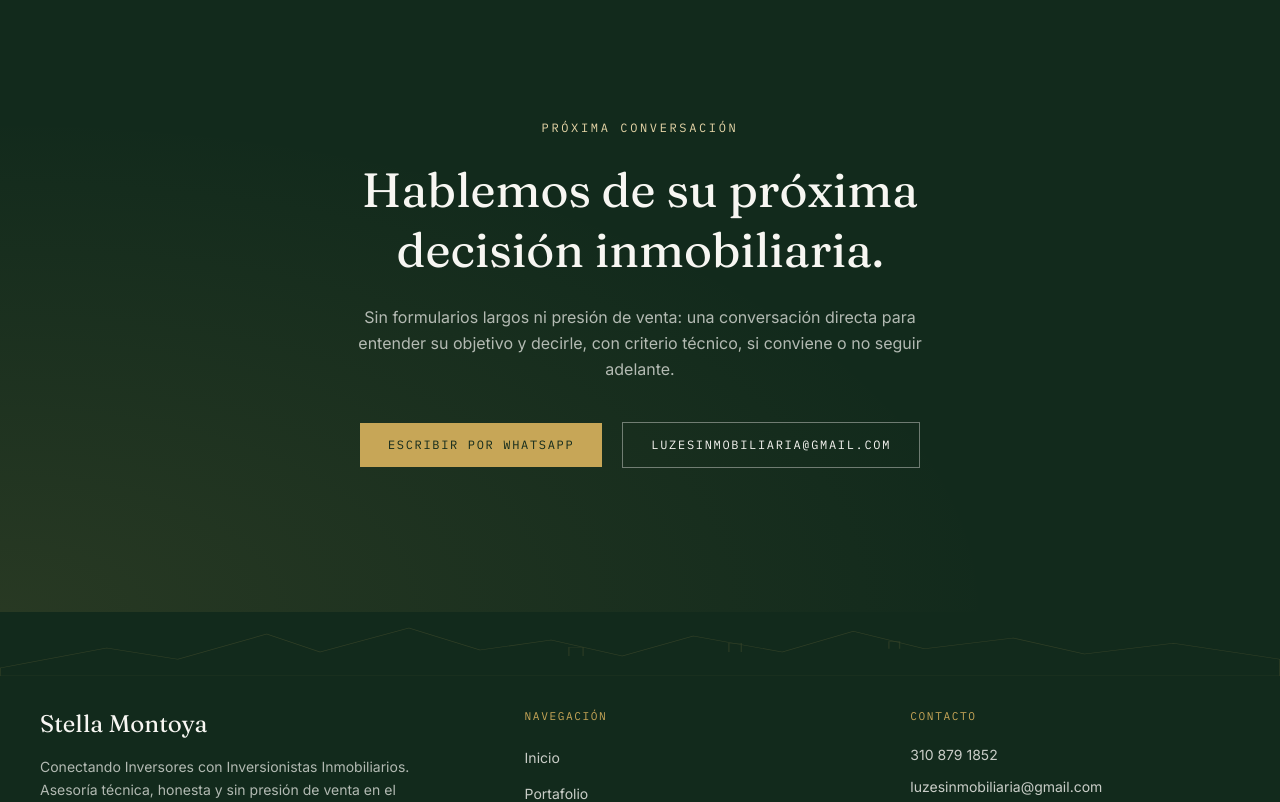
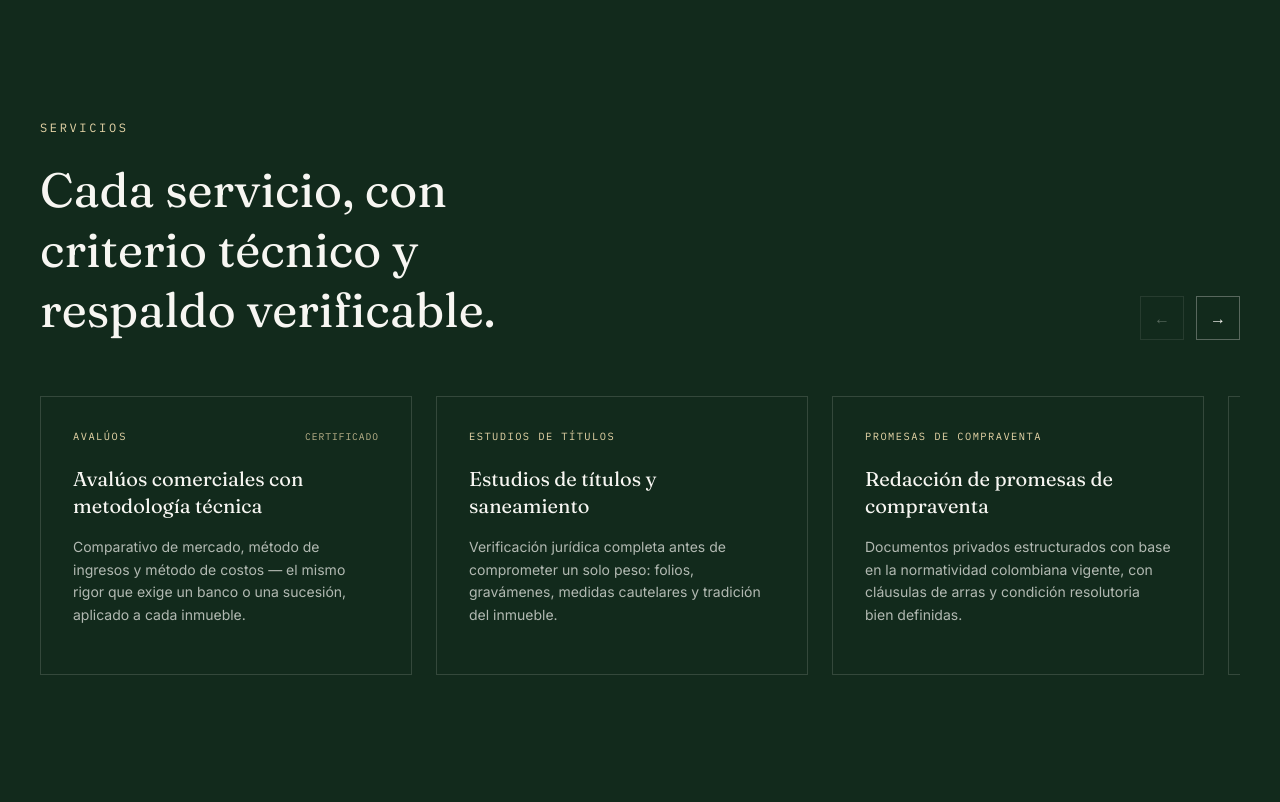
Before and after one commit to StellaMontoya/Stella-Montoya, a Next.js app: page / in a window 1280 px wide. Shown: the part 2640-3442 px from the top of the page. Built offline with nearby package versions, Linux system fonts and the light colour scheme.

Commit message:
Fix: mover import de ServicesCarousel al inicio del archivo

```diff
--- a/app/page.tsx
+++ b/app/page.tsx
@@ -4,6 +4,7 @@ import { AboutStella } from "@/components/sections/AboutStella";
 import { Authority } from "@/components/sections/Authority";
 import { CallToAction } from "@/components/sections/CallToAction";
 import { buildMetadata } from "@/lib/seo/metadata";
+import { ServicesCarousel } from "@/components/sections/ServicesCarousel"
 
 export const metadata: Metadata = buildMetadata({
   alternates: { canonical: "/" },
@@ -15,6 +16,7 @@ export default function HomePage() {
       <Hero />
       <AboutStella />
       <Authority />
+      <ServicesCarousel />
       <CallToAction />
     </>
   );
--- /dev/null
+++ b/components/sections/ServicesCarousel.tsx
@@ -0,0 +1,151 @@
+"use client";
+
+import { useRef, useState, useEffect } from "react";
+import { motion } from "framer-motion";
+
+type Service = {
+  label: string;
+  title: string;
+  body: string;
+  certified?: boolean;
+};
+
+const services: Service[] = [
+  {
+    label: "Avalúos",
+    title: "Avalúos comerciales con metodología técnica",
+    body: "Comparativo de mercado, método de ingresos y método de costos — el mismo rigor que exige un banco o una sucesión, aplicado a cada inmueble.",
+    certified: true,
+  },
+  {
+    label: "Estudios de títulos",
+    title: "Estudios de títulos y saneamiento",
+    body: "Verificación jurídica completa antes de comprometer un solo peso: folios, gravámenes, medidas cautelares y tradición del inmueble.",
+  },
+  {
+    label: "Promesas de compraventa",
+    title: "Redacción de promesas de compraventa",
+    body: "Documentos privados estructurados con base en la normatividad colombiana vigente, con cláusulas de arras y condición resolutoria bien definidas.",
+  },
+  {
+    label: "Marketing digital inmobiliario",
+    title: "Marketing digital inmobiliario",
+    body: "Estrategia de posicionamiento, campañas y contenido diseñadas para que cada inmueble llegue al inversionista correcto — local o internacional — no solo a más tráfico.",
+    certified: true,
+  },
+  {
+    label: "Inteligencia patrimonial con IA",
+    title: "Inteligencia patrimonial apoyada en IA",
+    body: "Herramientas de inteligencia artificial integradas al análisis de mercado y a la operación diaria, para decisiones más rápidas y mejor fundamentadas.",
+    certified: true,
+  },
+];
+
+export function ServicesCarousel() {
+  const scrollerRef = useRef<HTMLDivElement>(null);
+  const [canScrollLeft, setCanScrollLeft] = useState(false);
+  const [canScrollRight, setCanScrollRight] = useState(true);
+
+  const updateArrows = () => {
+    const el = scrollerRef.current;
+    if (!el) return;
+    setCanScrollLeft(el.scrollLeft > 8);
+    setCanScrollRight(el.scrollLeft + el.clientWidth < el.scrollWidth - 8);
+  };
+
+  useEffect(() => {
+    updateArrows();
+    const el = scrollerRef.current;
+    if (!el) return;
+    el.addEventListener("scroll", updateArrows, { passive: true });
+    window.addEventListener("resize", updateArrows);
+    return () => {
+      el.removeEventListener("scroll", updateArrows);
+      window.removeEventListener("resize", updateArrows);
+    };
+  }, []);
+
+  const scrollByCard = (direction: "left" | "right") => {
+    const el = scrollerRef.current;
+    if (!el) return;
+    const card = el.querySelector<HTMLElement>("[data-card]");
+    const distance = card ? card.offsetWidth + 24 : 320;
+    el.scrollBy({
+      left: direction === "left" ? -distance : distance,
+      behavior: "smooth",
+    });
+  };
+
+  return (
+    <section className="bg-pine-deep py-28 text-paper lg:py-36">
+      <div className="mx-auto max-w-7xl px-6 lg:px-10">
+        <div className="flex flex-wrap items-end justify-between gap-6">
+          <motion.div
+            initial={{ opacity: 0, y: 16 }}
+            whileInView={{ opacity: 1, y: 0 }}
+            viewport={{ once: true, margin: "-80px" }}
+            transition={{ duration: 0.6, ease: [0.22, 1, 0.36, 1] }}
+          >
+            <p className="font-mono text-xs uppercase tracking-[0.22em] text-gold-soft">
+              Servicios
+            </p>
+            <h2 className="mt-6 max-w-xl font-display text-4xl leading-tight sm:text-5xl">
+              Cada servicio, con criterio técnico y respaldo verificable.
+            </h2>
+          </motion.div>
+
+          <div className="flex gap-3">
+            <button
+              type="button"
+              onClick={() => scrollByCard("left")}
+              disabled={!canScrollLeft}
+              aria-label="Ver servicio anterior"
+              className="flex h-11 w-11 items-center justify-center border border-paper/30 text-paper transition-colors hover:border-gold hover:text-gold disabled:opacity-30 disabled:hover:border-paper/30 disabled:hover:text-paper"
+            >
+              ←
+            </button>
+            <button
+              type="button"
+              onClick={() => scrollByCard("right")}
+              disabled={!canScrollRight}
+              aria-label="Ver siguiente servicio"
+              className="flex h-11 w-11 items-center justify-center border border-paper/30 text-paper transition-colors hover:border-gold hover:text-gold disabled:opacity-30 disabled:hover:border-paper/30 disabled:hover:text-paper"
+            >
+              →
+            </button>
+          </div>
+        </div>
+
+        <div
+          ref={scrollerRef}
+          className="mt-14 flex snap-x snap-mandatory gap-6 overflow-x-auto pb-4 [-ms-overflow-style:none] [scrollbar-width:none] [&::-webkit-scrollbar]:hidden"
+        >
+          {services.map((service) => (
+            <div
+              key={service.title}
+              data-card
+              className="w-[85%] flex-none snap-start border border-paper/15 p-8 sm:w-[60%] lg:w-[31%]"
+            >
+              <div className="flex items-center justify-between">
+                <p className="font-mono text-[0.65rem] uppercase tracking-[0.14em] text-gold-soft">
+                  {service.label}
+                </p>
+                {service.certified && (
+                  <span className="font-mono text-[0.6rem] uppercase tracking-[0.1em] text-gold-soft/80">
+                    Certificado
+                  </span>
+                )}
+              </div>
+              <h3 className="mt-5 font-display text-xl leading-snug">
+                {service.title}
+              </h3>
+              <p className="mt-4 text-sm leading-relaxed text-paper/70">
+                {service.body}
+              </p>
+            </div>
+          ))}
+        </div>
+      </div>
+    </section>
+  );
+}
```
